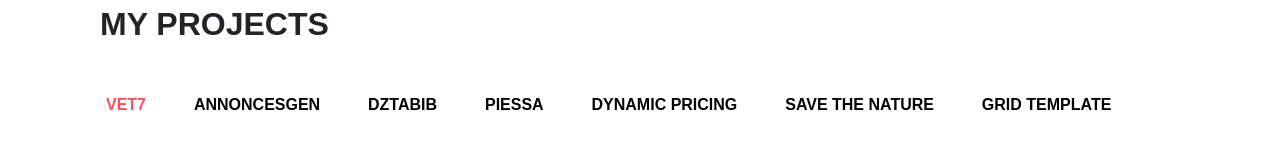
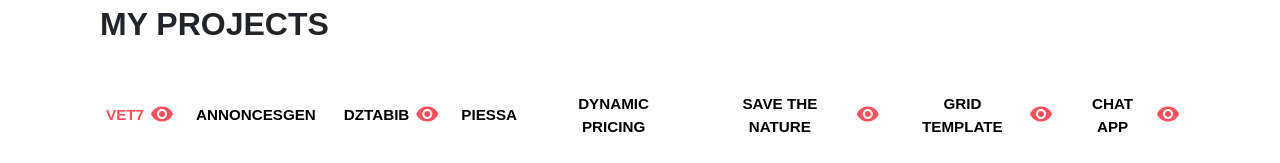
Before and after one commit to brings123/ChakibAfraoucene, a website: page index.html in a window 1280 px wide. Shown: the part 2169-2332 px from the top of the page. Drawn offline with nearby package versions, Linux system fonts and the light colour scheme; grey boxes are pictures that could not be loaded; a web font is replaced by a local one.

Commit message:
new fixes

```diff
--- a/css/main.css
+++ b/css/main.css
@@ -1,11 +1,17 @@
 * {
   box-sizing: border-box;
 }
+
+html {
+  scroll-behavior: smooth;
+}
+
 :root {
   --primaryColor: #ff4f5a;
   --box-shadow: 0px 10px 30px rgba(57, 56, 61, 0.205);
   --secondaryColor: #385a64;
 }
+
 body {
   font-family: "Muli", sans-serif;
   font-size: 14px;
@@ -18,9 +24,11 @@ body {
   color: var(--primaryColor);
   font-weight: 500;
 }
+
 .navbar-brand {
   font-weight: 600;
 }
+
 .nav-item a.active {
   color: var(--primaryColor) !important;
 }
@@ -28,6 +36,7 @@ body {
 .nav-item .nav-link:hover {
   color: var(--primaryColor) !important;
 }
+
 nav .nav-item .nav-link {
   font-weight: 600;
   text-transform: uppercase;
@@ -38,6 +47,7 @@ nav .nav-item .nav-link {
   max-width: 100%;
   max-height: 100%;
 }
+
 .showcase .headers h5,
 .showcase .headers h6,
 .showcase .headers h3 {
@@ -59,16 +69,20 @@ nav .nav-item .nav-link {
   padding-left: 2rem;
   color: var(--secondaryColor);
 }
+
 .showcase {
   margin-top: 20vh;
 }
+
 .showcase .headers {
   padding-top: 8vh;
 }
+
 .buttons {
   margin-top: 2rem;
   margin-left: 0 !important;
 }
+
 .buttons button {
   font-weight: 600 !important;
   border: var(--primaryColor) solid 2px !important;
@@ -76,41 +90,51 @@ nav .nav-item .nav-link {
   border-radius: 2rem !important;
   transition: all 0.6s;
 }
+
 .showcase {
   height: 80vh;
 }
+
 .buttons button:hover {
   color: white !important;
   background-color: var(--primaryColor);
 }
+
 /* About me */
 .about-img {
   height: 80vh;
 }
+
 .about .introduce {
   padding-top: 2rem;
 }
+
 .about .introduce h3 {
   text-transform: uppercase;
   font-size: 2rem;
   font: normal bold 49px/60px "Roboto", sans-serif;
   letter-spacing: 21px;
 }
+
 .about .introduce p {
   font-size: 1.3rem;
   margin-top: 1rem !important;
 }
+
 .intro {
   color: var(--primaryColor);
 }
+
 /* Services */
 .services {
   padding: 4rem 4rem;
 }
+
 .header p {
   padding-bottom: 3rem;
   color: var(--secondaryColor);
 }
+
 .header h3 {
   font-size: 2rem;
   text-transform: uppercase;
@@ -121,6 +145,7 @@ nav .nav-item .nav-link {
   max-width: 100%;
   max-height: 100%;
 }
+
 .img {
   width: 80px;
   height: 80px;
@@ -130,6 +155,7 @@ nav .nav-item .nav-link {
   justify-items: center;
   padding: 0.5rem 0;
 }
+
 .card {
   width: 16rem;
   margin: 1rem auto !important;
@@ -138,75 +164,122 @@ nav .nav-item .nav-link {
   background: rgba(248, 252, 253, 0.973);
   transition: box-shadow 0.7s ease;
 }
+
 .card .card-body .card-title {
   font-weight: 600;
 }
+
 .card:hover {
   box-shadow: 3px 5px 25px -8px rgba(0, 0, 0, 0.7);
 }
+
 .services .container .row .col-md-4 {
   margin: 0 !important;
   padding: 0 !important;
 }
+
 /* Work section */
 
 .work {
   padding: 4rem 4rem;
 }
+
 .work .grid .col-md-4 img {
   max-width: 100%;
   max-height: 100%;
 }
-.work .grid .col-md-4 .work-img {
-}
+
+.work .grid .col-md-4 .work-img {}
+
 .work h2 {
   font-size: 2rem;
   font-weight: 600;
   text-transform: uppercase;
 }
+
 .work h2 span.logo {
   font-weight: 700;
   font-size: 5rem;
   padding-top: 0;
   padding-bottom: 0;
 }
-.work .grid h2 + h2 {
+
+.work .grid h2+h2 {
   margin-bottom: 1rem;
 }
+
 .work .buttons-group {
   margin: 3rem 0;
+  display: flex;
+  gap: 1rem;
 }
+
+.work .buttons-group .element {
+  display: flex !important;
+  align-items: center;
+
+
+}
+
+.buttons-group .element button {
+  font-size: .95rem !important;
+}
+
+.buttons-group .element button:hover {
+  color: #ff4f5a;
+  opacity: .8;
+}
+
+.buttons-group .element a {
+  color: var(--primaryColor);
+  font-size: .5rem;
+  align-items: center;
+  justify-content: center;
+  font-size: 10px !important;
+}
+
+
+.buttons-group .element a:hover {
+  opacity: 0.8;
+}
+
 .work .buttons-group button {
   background-color: transparent;
   border: none;
   font-weight: 600;
   font-size: 1rem;
   text-transform: uppercase;
-  margin-right: 2rem;
+  margin-right: 0;
 }
+
 .work .buttons-group button.active {
   color: var(--primaryColor);
 }
+
 .work .buttons-group button:focus,
 .work .buttons-group button:active {
   outline: none;
 }
+
 .work .grid .element-item h3 {
   font-weight: 600;
   text-transform: uppercase;
   margin: 1rem 0;
   font-size: 1.5rem;
 }
+
 .work .grid .element-item p {
   color: var(--secondaryColor);
   margin: 0;
   padding: 0;
   margin-bottom: 3rem;
 }
+
 .work .grid .element-item .work-img:hover img {
   filter: brightness(1.02) drop-shadow(1px 8px 30px #b1afaf);
   transition: all 0.6s;
 }
+
 /* navbar fixed */
 
 .navbar_fixed {
@@ -226,15 +299,18 @@ nav .nav-item .nav-link {
 .experience {
   padding: 4rem 4rem;
 }
+
 .experience .header-section h3 {
   font-weight: 700;
   text-transform: uppercase;
   font-size: 2rem;
 }
+
 .experience .header-section h6 {
   color: var(--secondaryColor);
   padding-bottom: 3rem;
 }
+
 .experience .timeline {
   margin: 0 auto;
   padding: 2rem 2rem;
@@ -243,10 +319,12 @@ nav .nav-item .nav-link {
   border-radius: 0.8rem;
   background: rgba(0, 0, 0, 0.03);
 }
+
 .experience .timeline ul {
   margin: 0 auto;
   position: relative;
 }
+
 .experience .timeline li {
   position: relative;
   list-style-type: none;
@@ -254,20 +332,24 @@ nav .nav-item .nav-link {
   border-bottom: 1px solid rgba(0, 0, 0, 0.1);
   margin-bottom: 1rem;
 }
+
 .experience .timeline li:last-of-type {
   padding-bottom: 0;
   margin-bottom: 0;
   border: none;
 }
+
 .experience .timeline li h3 {
   text-transform: uppercase;
   font-weight: 300;
   font-size: 1.5rem;
   opacity: 0.5;
 }
+
 .experience .timeline li p {
   font-size: 0.8rem;
 }
+
 .experience .timeline li::before,
 .experience .timeline li:after {
   position: absolute;
@@ -275,6 +357,7 @@ nav .nav-item .nav-link {
   top: 50%;
   transform: translateY(-50%);
 }
+
 .experience .timeline li::before {
   content: attr(data-date);
   left: -18rem;
@@ -283,6 +366,7 @@ nav .nav-item .nav-link {
   color: var(--secondaryColor);
   font-size: 0.9rem;
 }
+
 .experience .timeline li:after {
   content: "";
   box-shadow: 0 0 0 4px var(--secondaryColor);
@@ -291,28 +375,34 @@ nav .nav-item .nav-link {
   height: 1rem;
   width: 1rem;
 }
+
 /* Technologies */
 .technologies {
   padding: 4rem 4rem;
 }
+
 .technologies h3 {
   font-size: 2rem;
   text-transform: uppercase;
   font-weight: 700;
 }
+
 .technologies h6 {
   font-size: 0.9rem;
   padding-bottom: 3rem;
   color: var(--secondaryColor);
 }
+
 .technologies img {
   max-width: 100%;
   max-height: 100%;
   filter: brightness(0.7);
 }
+
 .technologies img:hover {
   filter: brightness(1);
 }
+
 .technologies .tech-img {
   width: 100px;
   height: 100px;
@@ -321,6 +411,7 @@ nav .nav-item .nav-link {
   justify-content: center;
   align-items: center;
 }
+
 .technologies .tech-img h3 {
   font-size: 0.8rem;
   font-weight: 700;
@@ -328,33 +419,40 @@ nav .nav-item .nav-link {
   margin-top: 1.5rem;
   text-transform: none;
 }
+
 .footer {
   padding: 4rem 4rem;
 }
+
 .footer h3 {
   font-size: 1.5rem;
   font-weight: 600;
   margin-bottom: 1rem;
 }
+
 .footer .copy {
   margin-top: 1rem;
   font-size: 0.7rem;
   font-weight: 600;
 }
+
 .footer img {
   max-width: 100%;
   max-height: 100%;
 }
+
 .footer .social-medias {
   display: flex;
   flex-wrap: wrap;
   flex-direction: row;
   justify-content: center;
 }
+
 .footer .social-medias .img {
   width: 40px;
   height: 40px;
 }
+
 /* Responsive */
 /* Extra small devices (phones, 600px and down) */
 @media only screen and (max-width: 500px) {
@@ -362,72 +460,92 @@ nav .nav-item .nav-link {
     overflow-x: hidden !important;
     width: 100%;
   }
+
   .navbar {
     padding: 2%;
     margin: 0;
   }
+
   .navbar button.navbar-toggler {
     margin-right: 1.5rem;
   }
+
   .showcase {
     margin: 0;
     padding-left: 0.5rem;
   }
+
   .showcase .headers h5 {
     font-size: 1rem;
   }
+
   .showcase .headers h3 {
     font-size: 2.5rem;
   }
+
   .showcase .headers h6 {
     font-size: 1.5rem;
   }
+
   .showcase .headers .buttons button {
     padding: 0.2rem 0.5rem !important;
     display: inline;
     margin-top: 0.4rem;
   }
+
   .about {
     padding: 0.5rem 0.5rem;
   }
+
   .about img {
     display: none;
   }
+
   .about .container .row .col-md-6 {
     padding: 0.4rem 0.4rem;
   }
+
   .about .container .row .col-md-6 .about-img {
     height: 0vh !important;
   }
+
   .about .container .row .col-md-6 .introduce h3 {
     font-size: 1.5rem;
     padding: 0.5rem 0.3rem;
   }
+
   .about .container .row .col-md-6 .introduce p {
     font-size: 1rem;
   }
+
   .about .container .row .col-md-6 .introduce .buttons button {
     margin-top: 0.4rem;
   }
+
   .services .header {
     align-items: center;
     justify-content: center;
     align-self: center;
     justify-self: center;
   }
+
   .container {
     padding: 0rem 0.5rem;
   }
+
   .row {
     padding: 0;
   }
+
   .col-md-6,
   .col-sm-12 {
     padding: 0 0.5rem;
   }
+
   .experience {
     display: none;
   }
+
   .work .buttons-group .work-button {
     display: block;
   }
--- a/index.html
+++ b/index.html
@@ -6,6 +6,8 @@
   <meta name="viewport" content="width=device-width, initial-scale=1.0" />
   <meta http-equiv="X-UA-Compatible" content="ie=edge" />
   <link href="https://unpkg.com/aos@2.3.1/dist/aos.css" rel="stylesheet" />
+  <!-- Material icons -->
+  <link href="https://fonts.googleapis.com/icon?family=Material+Icons" rel="stylesheet">
   <!-- Font -->
   <link href="https://fonts.googleapis.com/css?family=Muli&display=swap" rel="stylesheet">
   <!-- Bootstrap link -->
@@ -95,8 +97,8 @@
               Developer.
               <div class="buttons d-flex flex-wrap flex-row">
                 <a target="_blank"
-                  href="https://www.dropbox.com/s/8fbu2fzt673ysap/AFRAOUCENE%20CHAKIB%20%281%29.pdf?dl=0"><button
-                    class="btn button px-4 py-2 mr-3">Download CV</button></a>
+                  href="https://www.dropbox.com/s/pribowajgr7oxee/Software%20engineer.pdf?dl=0">
+                  <button class="btn button px-4 py-2 mr-3">Download CV</button></a>
                 <a target="_blank" href="https://www.linkedin.com/in/chakib-afraoucene-655833123/"><button
                     class="btn button px-4 py-2">Go to LinkedIn</button></a>
               </div>
@@ -166,13 +168,31 @@
         <h2>My Projects</h2>
       </div>
       <div class="col-sm-12 buttons-group">
-        <button class="work-button active" data-filter=".vet7" type="button">Vet7</button>
-        <button class="work-button" data-filter=".annoncesgen" type="button">AnnoncesGEN</button>
-        <button class="work-button" data-filter=".dztabib" type="button">DZTabib</button>
-        <button class="work-button" data-filter=".piessa" type="button">Piessa</button>
-        <button class="work-button" data-filter=".dynamicpricing" type="button">Dynamic Pricing</button>
-        <button class="work-button" data-filter=".savethenature" type="button">Save The Nature</button>
-        <button class="work-button" data-filter=".gridtemplate" type="button">Grid Template</button>
+        <div class="element">
+           <button class="work-button active" data-filter=".vet7" type="button">Vet7</button>
+           <a target="__blank" href="https://brings123.github.io/Vet7/"><i class="material-icons">remove_red_eye</i></a>
+        </div>
+        <div class="element">
+          <button class="work-button" data-filter=".annoncesgen" type="button">AnnoncesGEN</button>
+        </div>
+        <div class="element">
+          <button class="work-button" data-filter=".dztabib" type="button">DZTabib</button>
+          <a target="__blank" href="https://www.facebook.com/ESI.Page/posts/2240026656033123"><i class="material-icons">remove_red_eye</i></a>
+        </div>
+        <div class="element"><button class="work-button" data-filter=".piessa" type="button">Piessa</button></div>
+        <div class="element"><button class="work-button" data-filter=".dynamicpricing" type="button">Dynamic Pricing</button></div>
+        <div class="element">
+          <button class="work-button" data-filter=".savethenature" type="button">Save The Nature</button>
+          <a target="__blank" href="https://brings123.github.io/protect-the-nature/"><i class="material-icons">remove_red_eye</i></a>
+        </div>
+        <div class="element">
+          <button class="work-button" data-filter=".gridtemplate" type="button">Grid Template</button>
+          <a target="__blank" href="https://brings123.github.io/Grid-template/"><i class="material-icons">remove_red_eye</i></a>
+        </div>
+        <div class="element">
+          <button class="work-button" data-filter=".whatsappclone" type="button">Chat App</button>
+          <a target="__blank" href="http://whatsapp-clone123.herokuapp.com/"><i class="material-icons">remove_red_eye</i></a>
+        </div>
       </div>
       <div class="row grid">
         <div class="col-sm-12 col-md-4 element-item vet7">
@@ -547,6 +567,13 @@
           <h3 class="primary-title">Mobile Version</h3>
           <p class="secondary-text">Template made with HTML and CSS only.</p>
         </div>
+        <div style="display: none;" class="col-sm-12 col-md-4 element-item whatsappclone">
+          <div class="work-img">
+            <img src="./img/Whatsapp/1.PNG" alt="whatsapp-1">
+          </div>
+          <h3 class="primary-title">Chat App</h3>
+          <p class="secondary-text">Using NodeJS, MongoDB, PassportJS and Pusher</p>
+        </div>
       </div>
     </div>
     </div>
```
Also changed, not shown: img/Whatsapp/1.png (added).
